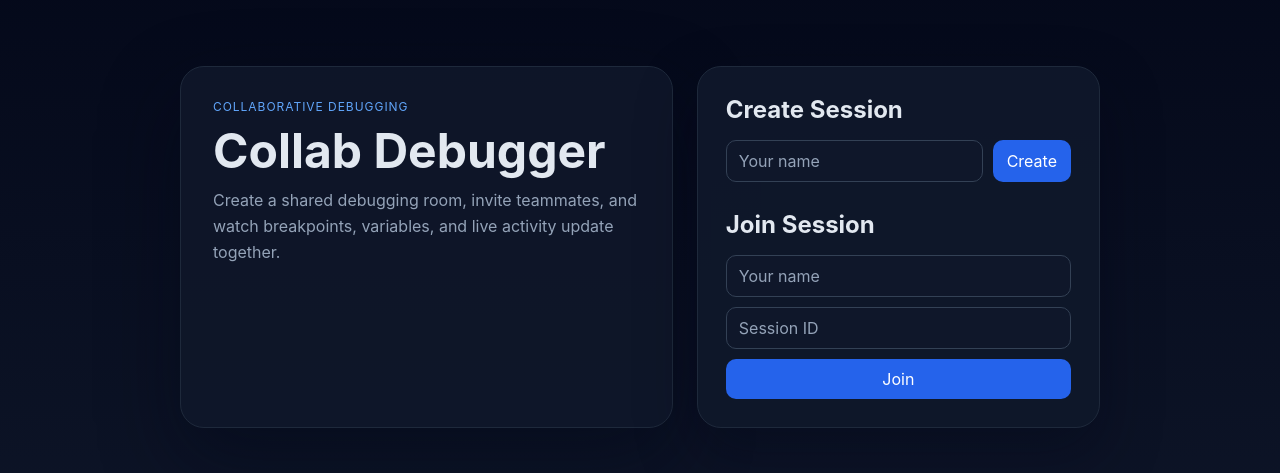
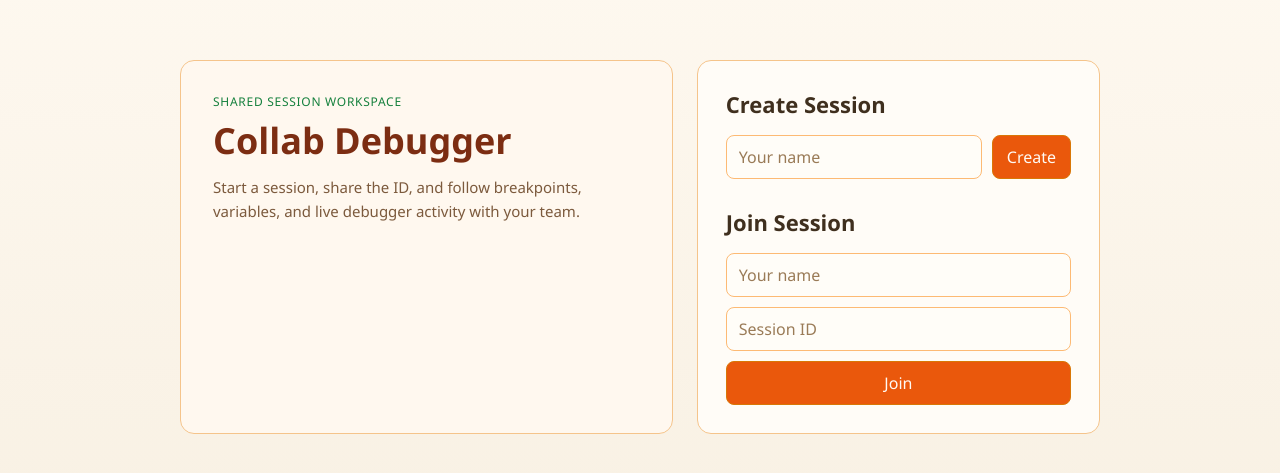
Before and after one commit to collab-and-debug/debugger-dashboard, a React (Vite) app: page / in a window 1280 px wide. Shown: the part 153-626 px from the top of the page. Built offline with nearby package versions, Linux system fonts and the light colour scheme.

Commit message:
Update dashboard to light orange and green theme

```diff
--- a/src/components/BreakpointPanel.jsx
+++ b/src/components/BreakpointPanel.jsx
@@ -7,7 +7,7 @@ export function BreakpointsPanel({ breakpoints, presentUsers }) {
   return (
     <div style={containerStyle}>
       {breakpoints.length === 0 ? (
-        <p style={{ color: '#888' }}>No breakpoints set yet. Add one from your editor.</p>
+        <p style={{ color: '#8a6a43' }}>No breakpoints set yet. Add one from your editor.</p>
       ) : (
         breakpoints.map((bp, index) => (
           <div key={bp.id || `${bp.file}-${bp.line}-${index}`} style={rowStyle}>
@@ -22,10 +22,10 @@ export function BreakpointsPanel({ breakpoints, presentUsers }) {
               }}
             />
             <div style={{ flex: 1 }}>
-              <span style={{ color: '#e2e8f0', fontSize: '13px', fontFamily: 'monospace' }}>{bp.file}</span>
+              <span style={{ color: '#3f2f1e', fontSize: '13px', fontFamily: 'monospace' }}>{bp.file}</span>
               <span
                 style={{
-                  color: '#a78bfa',
+                  color: '#ea580c',
                   fontSize: '13px',
                   fontFamily: 'monospace',
                   marginLeft: '8px',
@@ -34,7 +34,7 @@ export function BreakpointsPanel({ breakpoints, presentUsers }) {
                 :{bp.line}
               </span>
             </div>
-            <span style={{ fontSize: '12px', color: '#6b7280' }}>{bp.userName}</span>
+            <span style={{ fontSize: '12px', color: '#8a6a43' }}>{bp.userName}</span>
           </div>
         ))
       )}
@@ -43,10 +43,11 @@ export function BreakpointsPanel({ breakpoints, presentUsers }) {
 }
 
 const containerStyle = {
-  background: '#0f172a',
+  background: '#fffaf3',
   borderRadius: '8px',
   padding: '12px',
   minHeight: '80px',
+  border: '1px solid #f5c48b',
 };
 
 const rowStyle = {
@@ -54,5 +55,5 @@ const rowStyle = {
   alignItems: 'flex-start',
   gap: '10px',
   padding: '6px 0',
-  borderBottom: '1px solid #1e293b',
+  borderBottom: '1px solid #f3dfc2',
 };
--- a/src/components/StatusBadge.jsx
+++ b/src/components/StatusBadge.jsx
@@ -1,7 +1,7 @@
 const STYLES = {
-  connected: { background: '#064e3b', color: '#34d399' },
-  connecting: { background: '#1c1917', color: '#fbbf24' },
-  disconnected: { background: '#450a0a', color: '#f87171' },
+  connected: { background: '#dcfce7', color: '#166534' },
+  connecting: { background: '#ffedd5', color: '#c2410c' },
+  disconnected: { background: '#fee2e2', color: '#b91c1c' },
 };
 
 export function StatusBadge({ status }) {
--- a/src/components/variablesPanel.jsx
+++ b/src/components/variablesPanel.jsx
@@ -6,7 +6,7 @@ export function VariablesPanel({ variables }) {
   return (
     <div style={containerStyle}>
       {scopes.length === 0 ? (
-        <p style={{ color: '#888' }}>Waiting for a debug session to start...</p>
+        <p style={{ color: '#8a6a43' }}>Waiting for a debug session to start...</p>
       ) : (
         scopes.map((scope) => <ScopeBlock key={scope} scope={scope} vars={variables[scope]} />)
       )}
@@ -31,18 +31,18 @@ function ScopeBlock({ scope, vars }) {
           userSelect: 'none',
         }}
       >
-        <span style={{ fontSize: '11px', color: '#6b7280' }}>{open ? '▼' : '▶'}</span>
+        <span style={{ fontSize: '11px', color: '#8a6a43' }}>{open ? '▼' : '▶'}</span>
         <span
           style={{
             fontSize: '12px',
-            color: '#94a3b8',
+            color: '#15803d',
             textTransform: 'uppercase',
             letterSpacing: '0.05em',
           }}
         >
           {scope}
         </span>
-        <span style={{ fontSize: '11px', color: '#4b5563' }}>({entries.length})</span>
+        <span style={{ fontSize: '11px', color: '#9a7b57' }}>({entries.length})</span>
       </div>
 
       {open && (
@@ -54,13 +54,13 @@ function ScopeBlock({ scope, vars }) {
                 display: 'flex',
                 gap: '12px',
                 padding: '4px 0',
-                borderBottom: '1px solid #1e293b',
+                borderBottom: '1px solid #f3dfc2',
                 fontFamily: 'monospace',
                 fontSize: '13px',
               }}
             >
-              <span style={{ color: '#7dd3fc', minWidth: '100px' }}>{key}</span>
-              <span style={{ color: '#4b5563', marginRight: '4px' }}>=</span>
+              <span style={{ color: '#15803d', minWidth: '100px' }}>{key}</span>
+              <span style={{ color: '#9a7b57', marginRight: '4px' }}>=</span>
               <span style={{ color: getValueColor(value) }}>{formatValue(value)}</span>
             </div>
           ))}
@@ -71,11 +71,11 @@ function ScopeBlock({ scope, vars }) {
 }
 
 function getValueColor(value) {
-  if (typeof value === 'string') return '#34d399';
-  if (typeof value === 'number') return '#fb923c';
-  if (typeof value === 'boolean') return '#f472b6';
-  if (value === null) return '#6b7280';
-  return '#e2e8f0';
+  if (typeof value === 'string') return '#15803d';
+  if (typeof value === 'number') return '#ea580c';
+  if (typeof value === 'boolean') return '#b45309';
+  if (value === null) return '#9a7b57';
+  return '#3f2f1e';
 }
 
 function formatValue(value) {
@@ -86,8 +86,9 @@ function formatValue(value) {
 }
 
 const containerStyle = {
-  background: '#0f172a',
+  background: '#fffaf3',
   borderRadius: '8px',
   padding: '12px',
   minHeight: '80px',
+  border: '1px solid #f5c48b',
 };
--- a/src/pages/HomePage.jsx
+++ b/src/pages/HomePage.jsx
@@ -85,35 +85,33 @@ function HomePage() {
       <div className="home-layout" style={{ width: '100%', maxWidth: '920px', display: 'grid', gridTemplateColumns: '1.1fr 0.9fr', gap: '24px' }}>
         <div
           style={{
-            background: 'rgba(15, 23, 42, 0.9)',
-            border: '1px solid #1e293b',
-            borderRadius: '24px',
+            background: '#fff8ef',
+            border: '1px solid #f5c48b',
+            borderRadius: '14px',
             padding: '32px',
-            boxShadow: '0 30px 80px rgba(2, 6, 23, 0.45)',
           }}
         >
-          <p style={{ margin: '0 0 12px', color: '#60a5fa', letterSpacing: '0.08em', fontSize: '12px', textTransform: 'uppercase' }}>
-            Collaborative Debugging
+          <p style={{ margin: '0 0 10px', color: '#15803d', letterSpacing: '0.06em', fontSize: '12px', textTransform: 'uppercase' }}>
+            Shared Session Workspace
           </p>
-          <h1 style={{ margin: '0 0 12px', fontSize: '48px', lineHeight: 1.05 }}>Collab Debugger</h1>
-          <p style={{ margin: 0, color: '#94a3b8', fontSize: '16px', lineHeight: 1.6 }}>
-            Create a shared debugging room, invite teammates, and watch breakpoints, variables, and live activity update together.
+          <h1 style={{ margin: '0 0 14px', fontSize: '36px', lineHeight: 1.15, fontWeight: 700, color: '#7c2d12' }}>Collab Debugger</h1>
+          <p style={{ margin: 0, color: '#7c5a3d', fontSize: '15px', lineHeight: 1.6 }}>
+            Start a session, share the ID, and follow breakpoints, variables, and live debugger activity with your team.
           </p>
         </div>
 
         <div
           style={{
-            background: 'rgba(15, 23, 42, 0.96)',
-            border: '1px solid #1e293b',
-            borderRadius: '24px',
+            background: '#fffcf7',
+            border: '1px solid #f5c48b',
+            borderRadius: '14px',
             padding: '28px',
-            boxShadow: '0 24px 60px rgba(2, 6, 23, 0.35)',
           }}
         >
-          {error && <p style={{ color: '#fca5a5', marginTop: 0 }}>{error}</p>}
+          {error && <p style={{ color: '#b91c1c', marginTop: 0 }}>{error}</p>}
 
           <div style={{ marginBottom: '28px' }}>
-            <h2 style={{ margin: '0 0 16px', fontSize: '24px' }}>Create Session</h2>
+            <h2 style={{ margin: '0 0 16px', fontSize: '22px', fontWeight: 600 }}>Create Session</h2>
             <div style={{ display: 'flex', gap: '10px', flexWrap: 'wrap' }}>
               <input
                 placeholder="Your name"
@@ -126,7 +124,7 @@ function HomePage() {
           </div>
 
           <div>
-            <h2 style={{ margin: '0 0 16px', fontSize: '24px' }}>Join Session</h2>
+            <h2 style={{ margin: '0 0 16px', fontSize: '22px', fontWeight: 600 }}>Join Session</h2>
             <div style={{ display: 'grid', gap: '10px' }}>
               <input
                 placeholder="Your name"
--- a/src/pages/SessionPage.jsx
+++ b/src/pages/SessionPage.jsx
@@ -108,17 +108,18 @@ export default function SessionPage() {
           flexWrap: 'wrap',
         }}
       >
-        <h2 style={{ margin: 0, color: '#e2e8f0' }}>Collab Debugger</h2>
+        <h2 style={{ margin: 0, color: '#7c2d12', fontSize: '30px' }}>Collab Debugger</h2>
 
         <div style={{ display: 'flex', alignItems: 'center', gap: '8px' }}>
-          <span style={{ fontSize: '13px', color: '#6b7280' }}>Session:</span>
+          <span style={{ fontSize: '13px', color: '#7c5a3d' }}>Session:</span>
           <code
             style={{
-              background: '#1e293b',
-              color: '#e2e8f0',
+              background: '#fff8ef',
+              color: '#7c2d12',
               padding: '2px 8px',
-              borderRadius: '4px',
+              borderRadius: '6px',
               fontSize: '13px',
+              border: '1px solid #f5c48b',
             }}
           >
             {id}
@@ -139,11 +140,11 @@ export default function SessionPage() {
               background: userColor || '#888',
             }}
           />
-          <span style={{ fontSize: '13px', color: '#e2e8f0' }}>{userId}</span>
+          <span style={{ fontSize: '13px', color: '#3f2f1e' }}>{userId}</span>
         </div>
       </div>
 
-      {connectionStatus === 'connecting' && <p>Waiting for extension to connect...</p>}
+      {connectionStatus === 'connecting' && <p style={{ color: '#9a3412' }}>Waiting for extension to connect...</p>}
 
       <div
         style={{
@@ -153,9 +154,9 @@ export default function SessionPage() {
           marginBottom: '24px',
         }}
       >
-        <StatCard label="Breakpoints" count={breakpoints.length} color="#a78bfa" />
-        <StatCard label="Variable Scopes" count={Object.keys(variables).length} color="#34d399" />
-        <StatCard label="Presence Events" count={presenceEvents.length} color="#60a5fa" />
+        <StatCard label="Breakpoints" count={breakpoints.length} color="#ea580c" />
+        <StatCard label="Variable Scopes" count={Object.keys(variables).length} color="#16a34a" />
+        <StatCard label="Presence Events" count={presenceEvents.length} color="#f59e0b" />
       </div>
 
       <div className="session-layout" style={{ marginBottom: '24px' }}>
@@ -189,7 +190,7 @@ export default function SessionPage() {
       {process.env.NODE_ENV === 'development' && (
         <div
           style={{
-            borderTop: '1px solid #1e293b',
+            borderTop: '1px solid #f5c48b',
             paddingTop: '16px',
             marginTop: '8px',
           }}
@@ -288,7 +289,7 @@ export default function SessionPage() {
 
 const sectionHeading = {
   fontSize: '13px',
-  color: '#94a3b8',
+  color: '#8a6a43',
   marginBottom: '8px',
   letterSpacing: '0.05em',
   fontWeight: 500,
@@ -298,13 +299,14 @@ function StatCard({ label, count, color }) {
   return (
     <div
       style={{
-        background: '#1e293b',
-        borderRadius: '8px',
+        background: '#fffaf3',
+        borderRadius: '10px',
         padding: '12px 16px',
         borderLeft: `3px solid ${color}`,
+        border: '1px solid #f5c48b',
       }}
     >
-      <p style={{ fontSize: '12px', color: '#64748b', margin: '0 0 4px' }}>{label}</p>
+      <p style={{ fontSize: '12px', color: '#8a6a43', margin: '0 0 4px' }}>{label}</p>
       <p style={{ fontSize: '24px', fontWeight: 600, color, margin: 0 }}>{count}</p>
     </div>
   );
--- a/src/styles.css
+++ b/src/styles.css
@@ -1,8 +1,8 @@
 body {
   margin: 0;
-  font-family: Inter, system-ui, -apple-system, BlinkMacSystemFont, 'Segoe UI', sans-serif;
-  background: linear-gradient(180deg, #020617 0%, #0f172a 100%);
-  color: #e2e8f0;
+  font-family: 'Segoe UI', system-ui, -apple-system, BlinkMacSystemFont, sans-serif;
+  background: linear-gradient(180deg, #fffaf2 0%, #f7efe1 100%);
+  color: #3f2f1e;
 }
 
 * {
@@ -15,28 +15,28 @@ input {
 }
 
 button {
-  border: 0;
-  border-radius: 10px;
+  border: 1px solid #d97706;
+  border-radius: 8px;
   padding: 10px 14px;
-  background: #2563eb;
-  color: white;
+  background: #ea580c;
+  color: #fffaf5;
   cursor: pointer;
 }
 
 button:hover {
-  background: #1d4ed8;
+  background: #c2410c;
 }
 
 input {
-  border: 1px solid #334155;
-  border-radius: 10px;
+  border: 1px solid #fdba74;
+  border-radius: 8px;
   padding: 10px 12px;
-  background: #0f172a;
-  color: #e2e8f0;
+  background: #fffdf8;
+  color: #3f2f1e;
 }
 
 input::placeholder {
-  color: #94a3b8;
+  color: #9a7b57;
 }
 
 #root {
@@ -47,8 +47,4 @@ input::placeholder {
   .home-layout {
     grid-template-columns: 1fr !important;
   }
-
-  body {
-    background: linear-gradient(180deg, #020617 0%, #111827 100%);
-  }
 }
```
